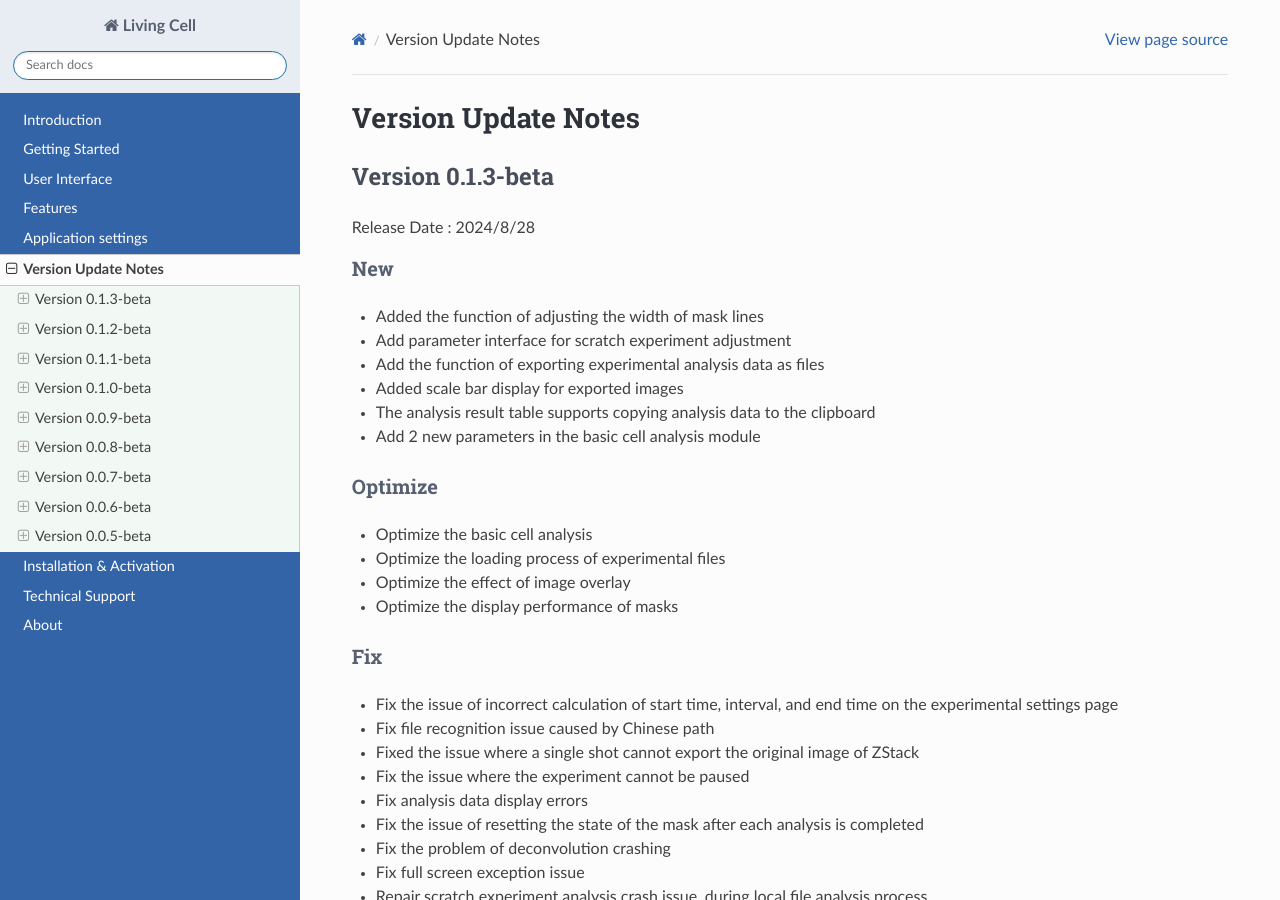
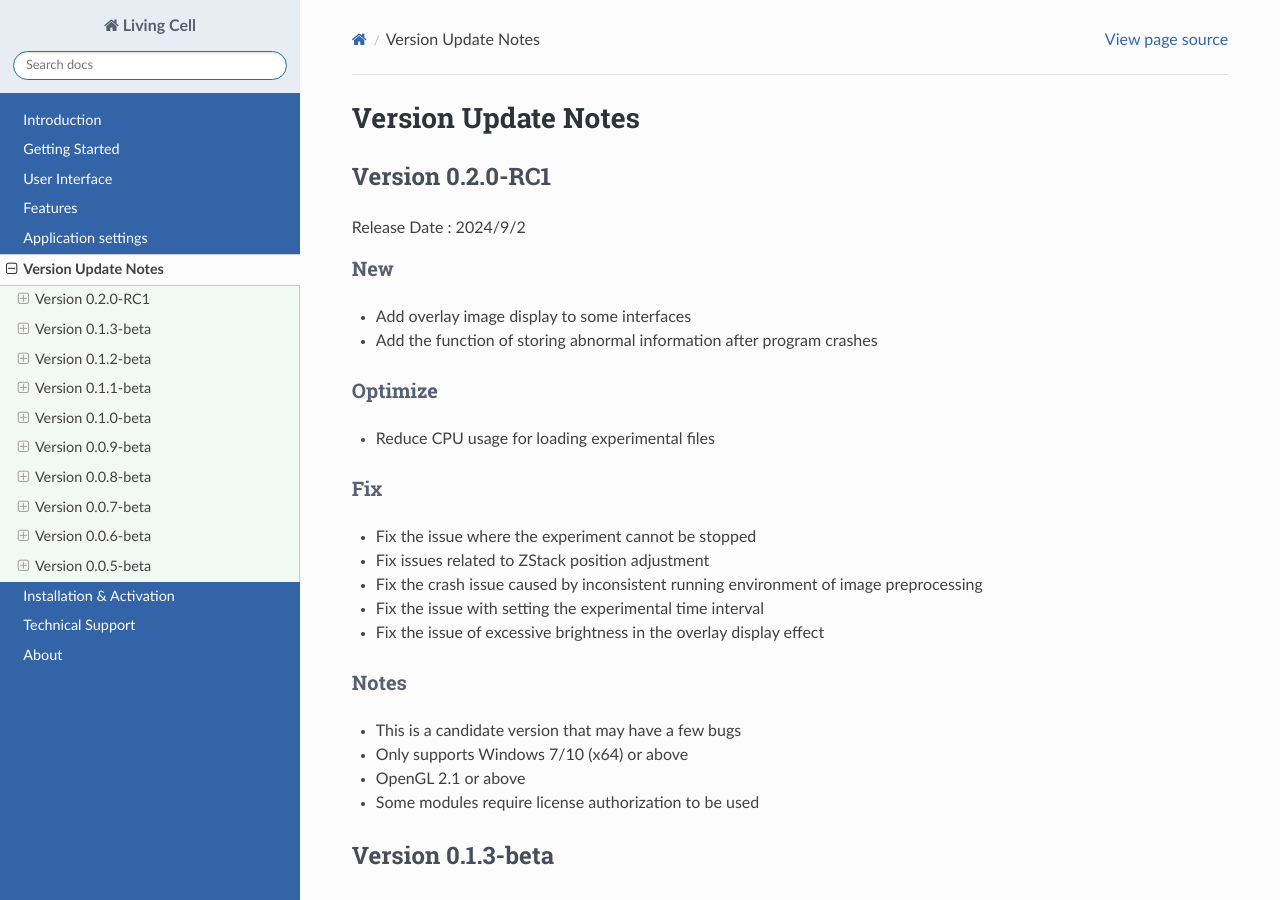
Before and after one commit to yangtong93/living-cell-docs, a Sphinx documentation site: the page built from source/user_guide/upgrade.md, in a window 1280 px wide and 900 px high. Built offline with Sphinx 7.4.7 and the Read the Docs theme 2.0.0, drawn with Linux system fonts in a browser that asks for light colours; pages that are not in the unit, such as notebooks, are missing from menus.

Commit message:
feature: 0.2.0-RC1

```diff
--- a/source/user_guide/upgrade.md
+++ b/source/user_guide/upgrade.md
@@ -1,4 +1,30 @@
 # Version Update Notes
+
+## Version 0.2.0-RC1
+
+Release Date : 2024/9/2
+
+### New
+* Add overlay image display to some interfaces
+* Add the function of storing abnormal information after program crashes
+
+
+### Optimize
+* Reduce CPU usage for loading experimental files
+
+### Fix
+* Fix the issue where the experiment cannot be stopped
+* Fix issues related to ZStack position adjustment
+* Fix the crash issue caused by inconsistent running environment of image preprocessing
+* Fix the issue with setting the experimental time interval
+* Fix the issue of excessive brightness in the overlay display effect
+
+
+### Notes
+* This is a candidate version that may have a few bugs
+* Only supports Windows 7/10 (x64) or above
+* OpenGL 2.1 or above
+* Some modules require license authorization to be used
 
 ## Version 0.1.3-beta
 
```
Also changed, not shown: 1 other file.
